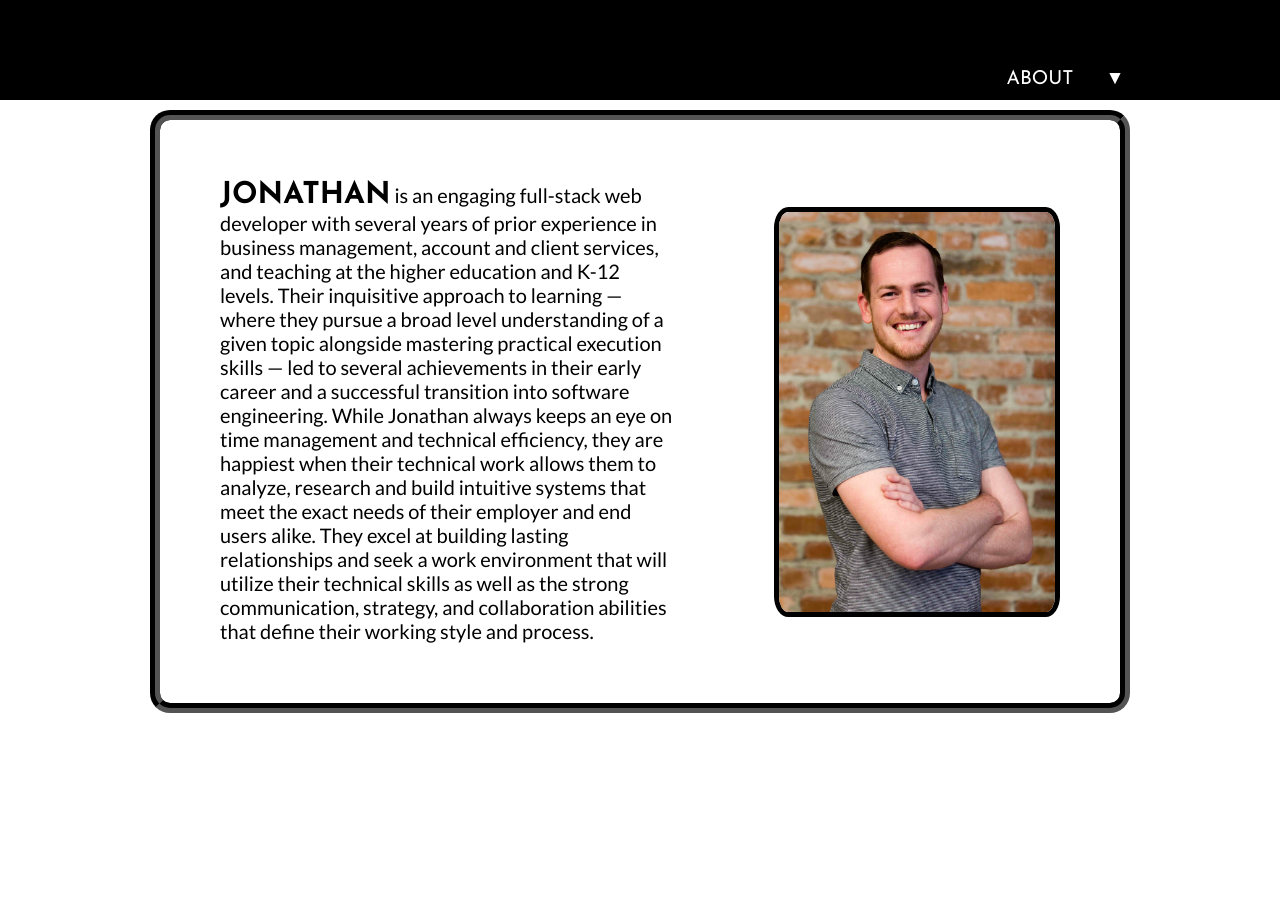
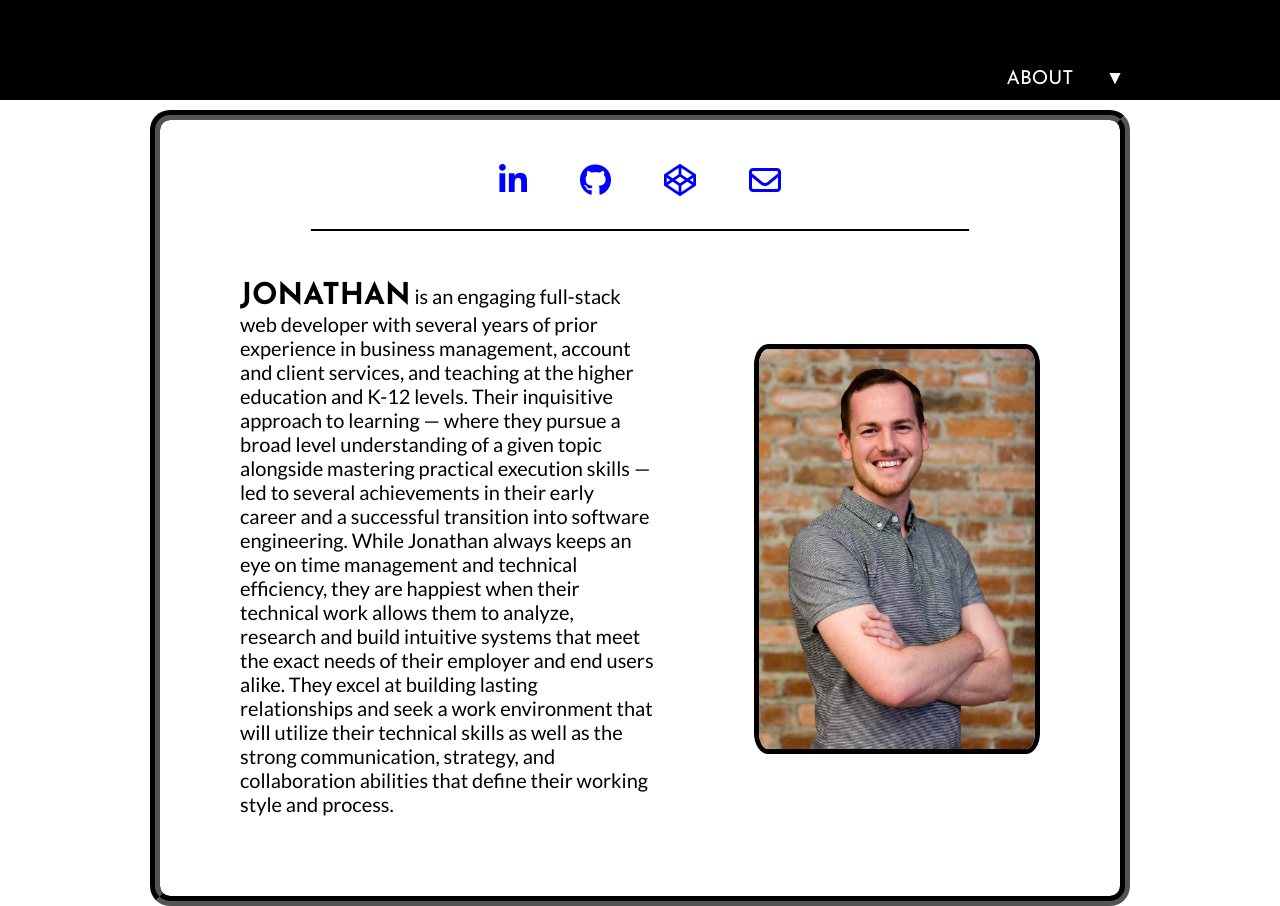
Before and after one commit to jonathan-crepeau/jonathan-crepeau.github.io, a plain HTML site: page about.html in a window 1280 px wide. Before the commit the page ends 810 px from the top, so only its background shows below. Drawn offline with Linux system fonts and the light colour scheme.

Commit message:
add icon links to about page

```diff
--- a/about.html
+++ b/about.html
@@ -4,6 +4,8 @@
     <meta charset="UTF-8">
     <meta http-equiv="X-UA-Compatible" content="IE=edge">
     <meta name="viewport" content="width=device-width, initial-scale=1.0">
+    <!-- FontAwesome -->
+    <script src="https://kit.fontawesome.com/c477ae8532.js" crossorigin="anonymous"></script>
     <script defer src="js/app.js"></script>
     <!-- Google Fonts -->
     <link rel="preconnect" href="https://fonts.googleapis.com">
@@ -29,6 +31,14 @@
         </nav>
     </header>
     <main>
+        <div id="outer-container">
+            <div id="icon-container">
+                <a target="_blank" href="https://www.linkedin.com/in/jonathantcrepeau/"><i class="fa-2xl fa-brands fa-linkedin-in"></i></a>
+                <a target="_blank" href="https://github.com/jonathan-crepeau"><i class="fa-2xl fa-brands fa-github"></i></a>
+                <a target="_blank" href="https://codepen.io/jcrepeau"><i class="fa-2xl fa-brands fa-codepen"></i></a>
+                <a target="_blank" href="mailto:crepeau.jonathan@gmail.com"><i class="fa-2xl fa-regular fa-envelope"></i></a>
+            </div>
+            <span class="divider-line"></span>
             <div id="bio-container">
                 <p><span class="large-name">Jonathan</span> is an engaging full-stack web developer with several years of prior experience in business management, account and client services, and teaching at the higher education and K-12 levels. Their inquisitive approach to learning —
                 where they pursue a broad level understanding of a given topic
@@ -41,6 +51,7 @@
                 working style and process.</p>
                 <img src="/images/1mb-headshot.jpg" alt="Picture of Jonathan Crepeau.">
             </div>
+
     </main>
 </body>
 </html>
--- a/css/about.css
+++ b/css/about.css
@@ -1,12 +1,21 @@
+#outer-container {
+    border: 10px black groove;
+    border-radius: 20px;
+
+    margin: 10px;
+    padding: 10px;
+
+    display: flex;
+    flex-flow: column nowrap;
+    align-items: center
+}
+
 #bio-container {
     display: flex;
     flex-flow: row nowrap;
     align-items: center;
-
-    border: 10px black groove;
-    border-radius: 20px;
-    margin: 10px;
-    padding: 10px;
+    margin: 0 10px 10px 10px;
+    padding: 0 10px 10px 10px;
 }
 
 #bio-container p {
@@ -30,7 +39,35 @@ img {
     border-radius: 5%;
 }
 
+#icon-container {
+    width: 30%;
+    display: flex;
+    flex-flow: row nowrap;
+    justify-content: space-between;
+    margin-top: 40px;
+}
+
+#icon-container a {
+    color: blue;
+}
+
+.divider-line {
+    margin-top: 40px;
+    border-bottom: 2px solid #000;
+    width: 70%;
+}
+
+
+
 @media screen and (max-width: 860px) {
+
+    #icon-container {
+        width: 70%;
+    }
+
+    .divider-line {
+        margin: 30px 0 20px 0;
+    }
 
     #bio-container {
         flex-flow: column nowrap;
```
Lines whose indentation alone changed are shown as unchanged.
